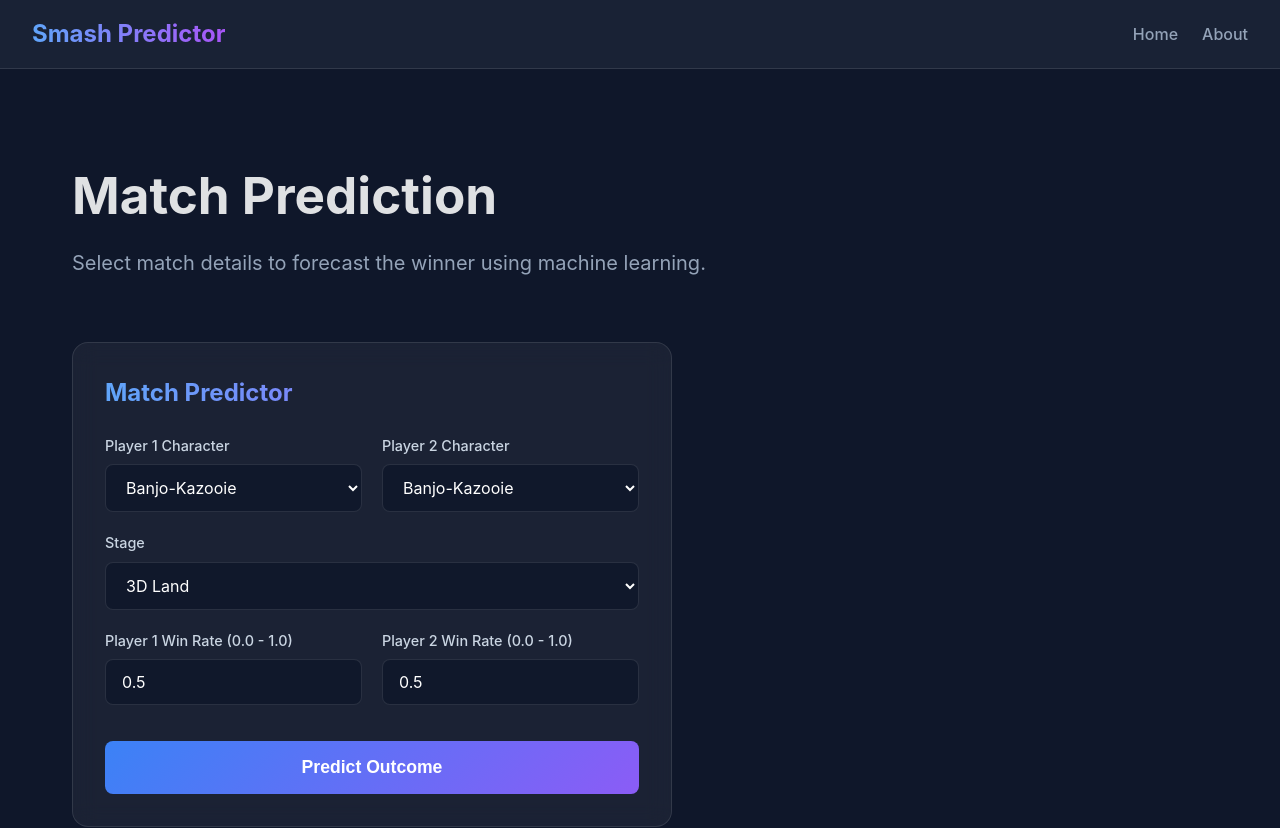
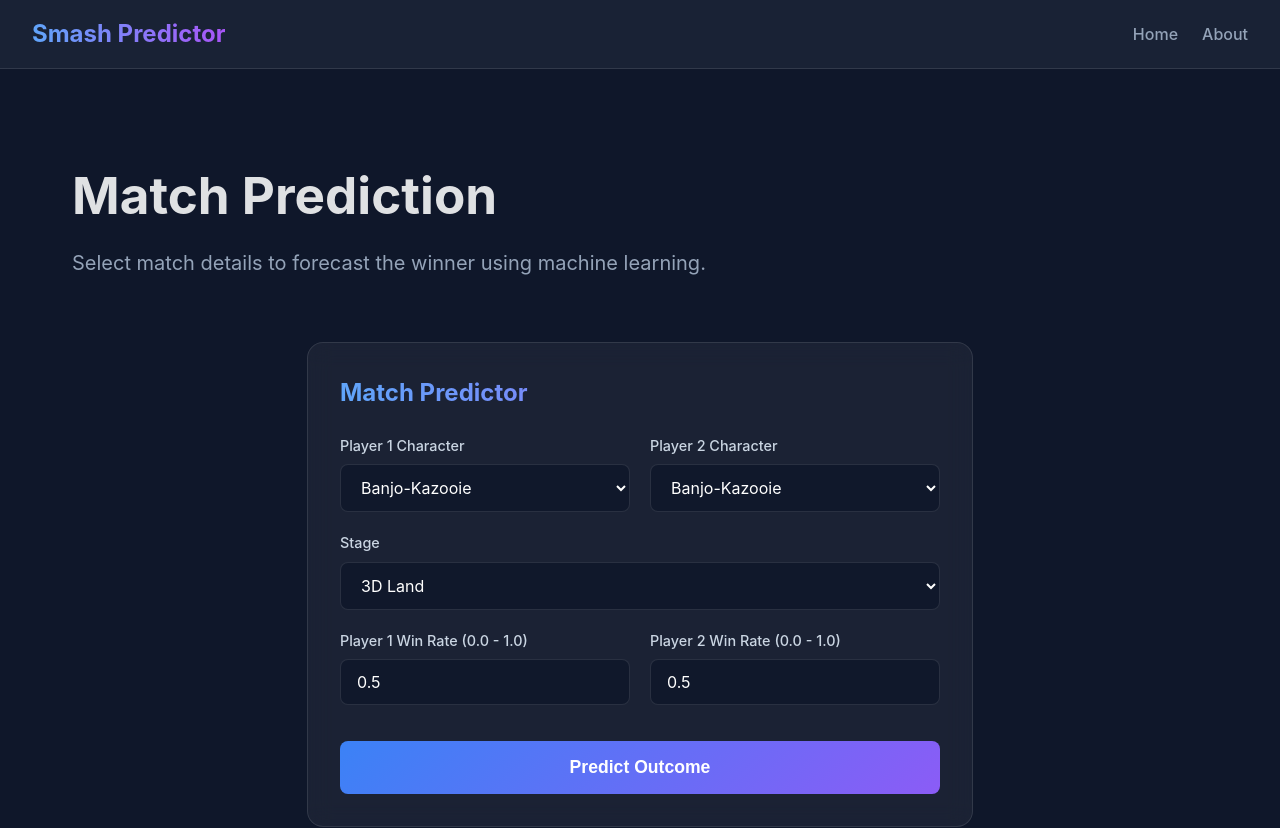
Before and after one commit to migueprueba/smash-predictor, a React (Vite) app: page / in a window 1280 px wide. Shown: the top 828 px of the page. Built offline with nearby package versions, Linux system fonts and the light colour scheme.

Commit message:
style: rearrange UI to side-by-side and fix select arrows

```diff
--- a/src/components/PredictionForm.css
+++ b/src/components/PredictionForm.css
@@ -1,13 +1,18 @@
 .prediction-container {
     display: flex;
-    flex-direction: column;
+    flex-direction: row;
+    align-items: flex-start;
+    justify-content: center;
+    flex-wrap: wrap;
     gap: 2rem;
     margin-top: 2rem;
     width: 100%;
-    max-width: 600px;
 }
 
 .prediction-card {
+    flex: 1;
+    min-width: 320px;
+    max-width: 600px;
     display: flex;
     flex-direction: column;
     background: rgba(30, 41, 59, 0.6);
@@ -65,6 +70,12 @@
     outline: none;
 }
 
+.form-group select {
+    padding-right: 2.5rem;
+    /* Give room for the dropdown arrow */
+    cursor: pointer;
+}
+
 .form-group select:focus,
 .form-group input:focus {
     border-color: #60a5fa;
@@ -94,6 +105,9 @@
 }
 
 .result-card {
+    flex: 1;
+    min-width: 300px;
+    max-width: 600px;
     background: linear-gradient(145deg, rgba(30, 41, 59, 0.8), rgba(15, 23, 42, 0.9));
     border: 1px solid #8b5cf6;
     text-align: center;
```
